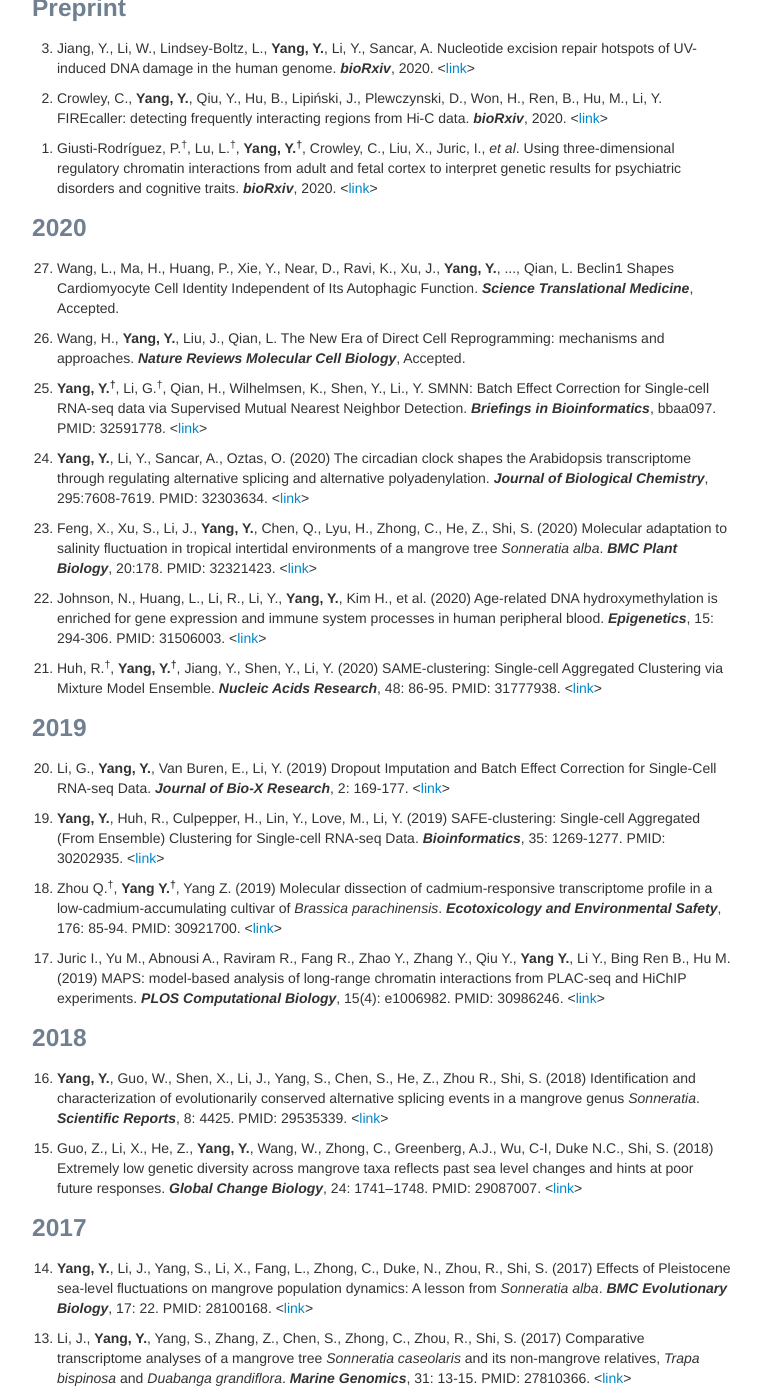
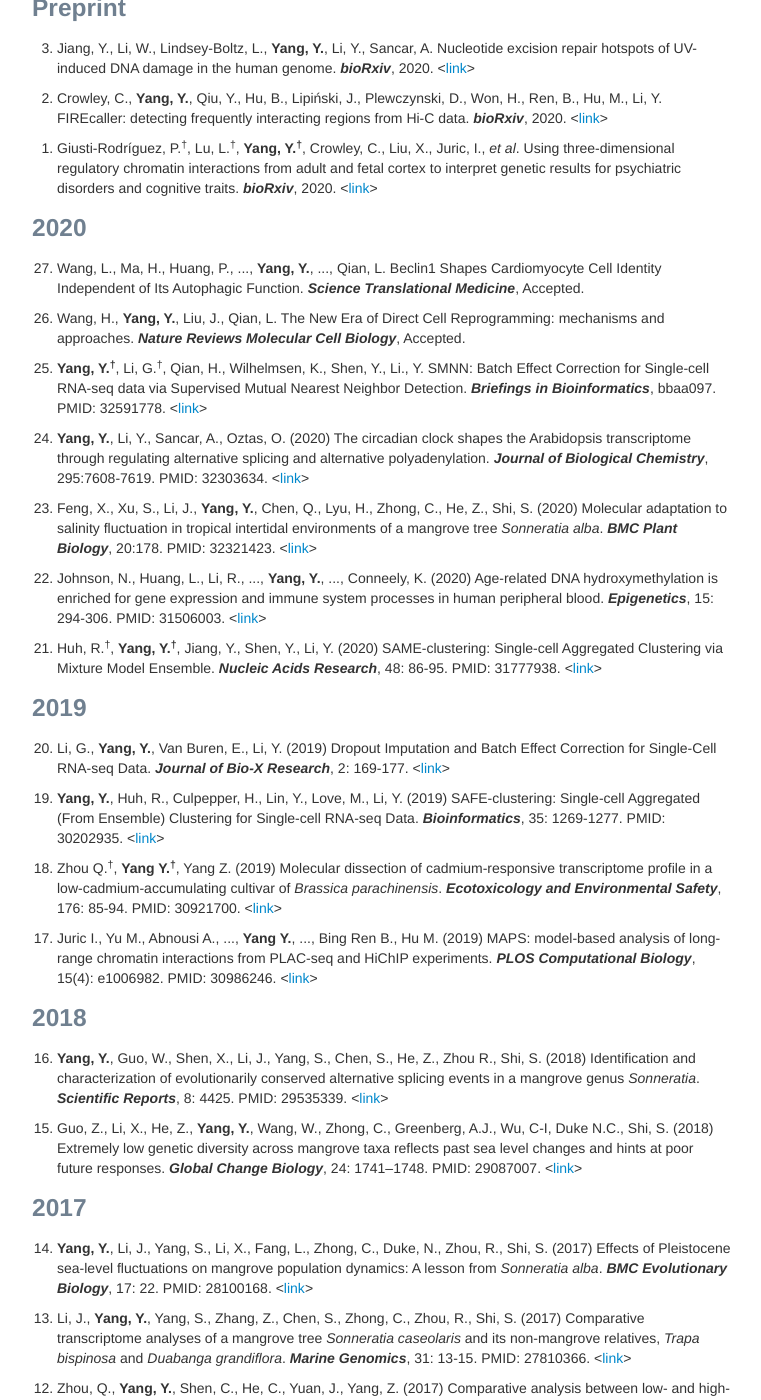
Before and after one commit to yycunc/yycunc.github.io, a Jekyll site: the page built from pages/pubs.md, in a window 1280 px wide and 1400 px high, scrolled down 256 px. Shown: the whole window, without its empty margins (258-1019 px from the left). Built offline with Jekyll 4.4.1, drawn with Linux system fonts in a browser that asks for light colours; some of the changed text lies outside the part shown.

Commit message:
Update pubs.md

```diff
--- a/pages/pubs.md
+++ b/pages/pubs.md
@@ -23,7 +23,7 @@ title: Yuchen Yang's publications
 
 ### 2020
 
-<ol start="27"> <li>Wang, L., Ma, H., Huang, P., Xie, Y., Near, D., Ravi, K., Xu, J., <b>Yang, Y.</b>, ..., Qian, L. Beclin1 Shapes Cardiomyocyte Cell Identity Independent of Its Autophagic Function. <i><b>Science Translational Medicine</b></i>, Accepted.</li></ol>
+<ol start="27"> <li>Wang, L., Ma, H., Huang, P., ..., <b>Yang, Y.</b>, ..., Qian, L. Beclin1 Shapes Cardiomyocyte Cell Identity Independent of Its Autophagic Function. <i><b>Science Translational Medicine</b></i>, Accepted.</li></ol>
 
 <ol start="26"> <li>Wang, H., <b>Yang, Y.</b>, Liu, J., Qian, L. The New Era of Direct Cell Reprogramming: mechanisms and approaches. <i><b>Nature Reviews Molecular Cell Biology</b></i>, Accepted.</li></ol>
 
@@ -33,7 +33,7 @@ title: Yuchen Yang's publications
 
 <ol start="23"> <li>Feng, X., Xu, S., Li, J., <b>Yang, Y.</b>, Chen, Q., Lyu, H., Zhong, C., He, Z., Shi, S. (2020) Molecular adaptation to salinity fluctuation in tropical intertidal environments of a mangrove tree <i>Sonneratia alba</i>. <i><b>BMC Plant Biology</b></i>, 20:178. PMID: 32321423. <<a href="https://bmcplantbiol.biomedcentral.com/articles/10.1186/s12870-020-02395-3">link</a>></li></ol>
 
-<ol start="22"> <li>Johnson, N., Huang, L., Li, R., Li, Y., <b>Yang, Y.</b>, Kim H., et al. (2020) Age-related DNA hydroxymethylation is enriched for gene expression and immune system processes in human peripheral blood. <i><b>Epigenetics</b></i>, 15: 294-306. PMID: 31506003. <<a href="https://www.tandfonline.com/doi/abs/10.1080/15592294.2019.1666651">link</a>></li></ol>
+<ol start="22"> <li>Johnson, N., Huang, L., Li, R., ..., <b>Yang, Y.</b>, ..., Conneely, K. (2020) Age-related DNA hydroxymethylation is enriched for gene expression and immune system processes in human peripheral blood. <i><b>Epigenetics</b></i>, 15: 294-306. PMID: 31506003. <<a href="https://www.tandfonline.com/doi/abs/10.1080/15592294.2019.1666651">link</a>></li></ol>
 
 <ol start="21"> <li>Huh, R.<sup>&dagger;</sup>, <b>Yang, Y.<sup>&dagger;</sup></b>, Jiang, Y., Shen, Y., Li, Y. (2020) SAME-clustering: Single-cell Aggregated Clustering via Mixture Model Ensemble. <i><b>Nucleic Acids Research</b></i>, 48: 86-95. PMID: 31777938. <<a href="https://academic.oup.com/nar/article/48/1/86/5644992">link</a>></li></ol>
 
@@ -46,7 +46,7 @@ title: Yuchen Yang's publications
 
 <ol start="18"> <li>Zhou Q.<sup>&dagger;</sup>, <b>Yang Y.<sup>&dagger;</sup></b>, Yang Z. (2019) Molecular dissection of cadmium-responsive transcriptome profile in a low-cadmium-accumulating cultivar of <i>Brassica parachinensis</i>. <i><b>Ecotoxicology and Environmental Safety</b></i>, 176: 85-94. PMID: 30921700. <<a href="https://www.sciencedirect.com/science/article/abs/pii/S0147651319303495">link</a>></li></ol>
 
-<ol start="17"> <li>Juric I., Yu M., Abnousi A., Raviram R., Fang R., Zhao Y., Zhang Y., Qiu Y., <b>Yang Y.</b>, Li Y., Bing Ren B., Hu M. (2019) MAPS: model-based analysis of long-range chromatin interactions from PLAC-seq and HiChIP experiments. <i><b>PLOS Computational Biology</b></i>, 15(4): e1006982. PMID: 30986246. <<a href="https://journals.plos.org/ploscompbiol/article?id=10.1371/journal.pcbi.1006982">link</a>></li></ol>
+<ol start="17"> <li>Juric I., Yu M., Abnousi A., ..., <b>Yang Y.</b>, ..., Bing Ren B., Hu M. (2019) MAPS: model-based analysis of long-range chromatin interactions from PLAC-seq and HiChIP experiments. <i><b>PLOS Computational Biology</b></i>, 15(4): e1006982. PMID: 30986246. <<a href="https://journals.plos.org/ploscompbiol/article?id=10.1371/journal.pcbi.1006982">link</a>></li></ol>
 
 ### 2018
 
@@ -68,7 +68,7 @@ title: Yuchen Yang's publications
 
 <ol start="10"> <li><b>Yang, Y.</b>, Duke, N.C., Peng, F., Li, J., Yang, S., Zhong, C., Zhou, R., Shi, S. (2016) Ancient geographical barriers drive differentiation among <i>Sonneratia caseolaris</i>. populations and recent divergence from <i>S. lanceolata</i>. <i><b>Frontiers in Plant Science</b></i>, 7: 1618. PMID: 27833634. <<a href="https://www.frontiersin.org/articles/10.3389/fpls.2016.01618/full">link</a>></li></ol>
 
-<ol start="9"> <li>Li, J., <b>Yang, Y.</b>, Chen, Q., Fang, L., He, Z., Guo, W., Qiao, S., Wang, Z., Guo, M., Zhong, C., Zhou R., Shi. S. (2016) Pronounced genetic differentiation and recent secondary contact in the mangrove tree <i>Lumnitzera racemosa</i> revealed by population genomic analyses. <i><b>Scientific Reports</b></i>, 6: 29486. PMID: 27380895. <<a href="https://www.nature.com/articles/srep29486">link</a>></li></ol>
+<ol start="9"> <li>Li, J., <b>Yang, Y.</b>, Chen, Q., ..., Zhou R., Shi. S. (2016) Pronounced genetic differentiation and recent secondary contact in the mangrove tree <i>Lumnitzera racemosa</i> revealed by population genomic analyses. <i><b>Scientific Reports</b></i>, 6: 29486. PMID: 27380895. <<a href="https://www.nature.com/articles/srep29486">link</a>></li></ol>
 
 <ol start="8"> <li>Fang, L., <b>Yang, Y.</b>, Guo, W., Li, J., Zhong, C., Huang, Y., Zhou, R., Shi, S. (2016) De novo assembly of the transcriptome of <i>Aegiceras corniculatum</i>, a mangrove species in the Indo-West Pacific region. <i><b>Marine Genomics</b></i>, 28: 49–52. PMID: 27296448. <<a href="https://www.sciencedirect.com/science/article/abs/pii/S1874778716300526">link</a>></li></ol>
 
```
